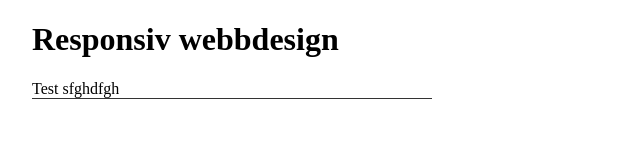
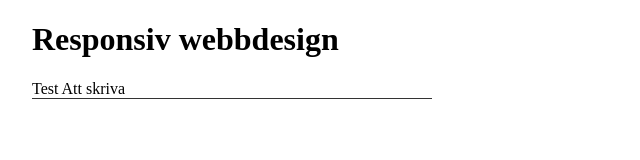
Before and after one commit to daggelito02/Responsiv-webbdesign, a plain HTML site: page Responsiv-webbdesign/project-1/index.html in a window 1280 px wide. Shown: the full height of the page, 0-640 px from the left. Drawn offline with nearby package versions, Linux system fonts and the light colour scheme.

Commit message:
test att skriva

```diff
--- a/Responsiv-webbdesign/project-1/index.html
+++ b/Responsiv-webbdesign/project-1/index.html
@@ -53,7 +53,7 @@
   </head>
   <body>
     <h1>Responsiv webbdesign</h1>
-    <p class="line">Test sfghdfgh </p>
+    <p class="line">Test Att skriva </p>
 
   </body>
 </html>
```
